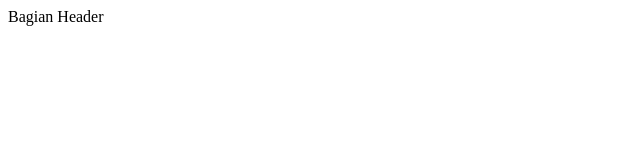
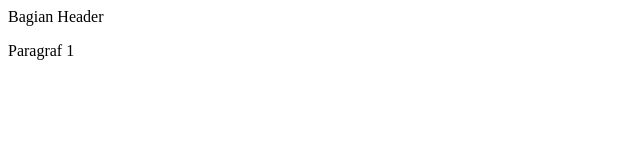
Before and after one commit to WildanR1/belajar-workflow, a plain HTML site: page index.html in a window 1280 px wide. Shown: the full height of the page, 0-640 px from the left. Drawn offline with Linux system fonts and the light colour scheme.

Commit message:
feat: Menambah paragraf 1

```diff
--- a/index.html
+++ b/index.html
@@ -8,5 +8,8 @@
   </head>
   <body>
     <header>Bagian Header</header>
+    <section id="content">
+      <p>Paragraf 1</p>
+    </section>
   </body>
 </html>
```
